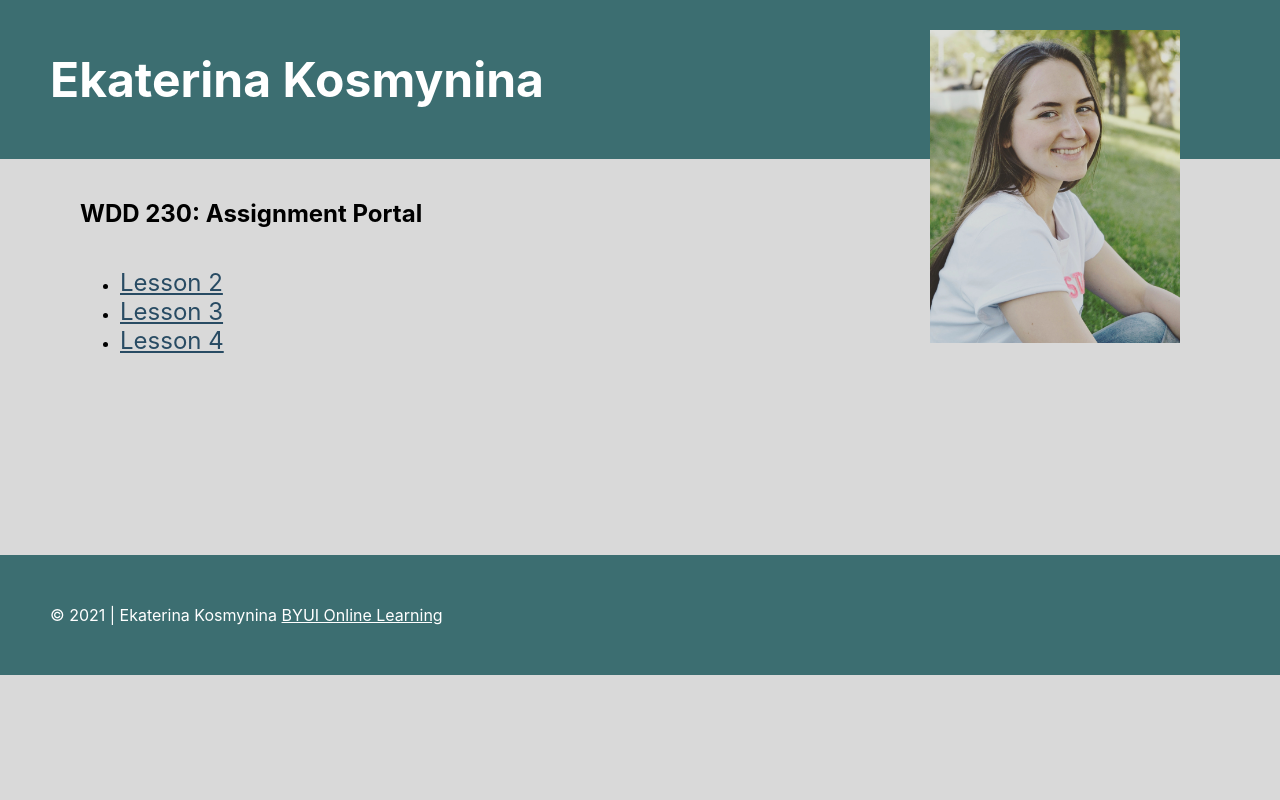
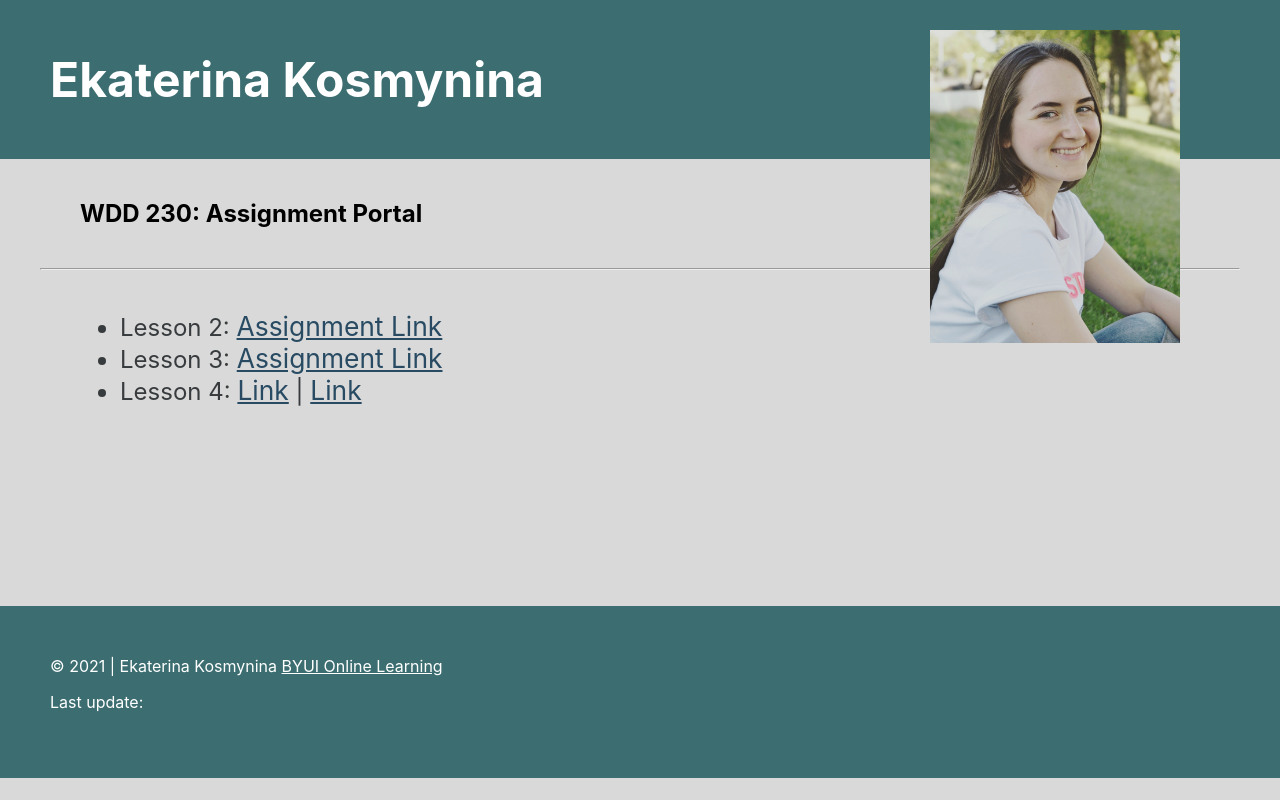
Before and after one commit to katekosm/katekosm.github.io, a plain HTML site: page index.html in a window 1280 px wide. Drawn offline with Linux system fonts and the light colour scheme.

Commit message:
made some changes

```diff
--- a/index.html
+++ b/index.html
@@ -19,17 +19,18 @@
 
     <div class="main">
         <h2 class="main1">WDD 230: Assignment Portal</h2>
+        <hr>
 
         <nav class="main">
             <ul class="assignments">
-                <li class="link1">
-                    <a href="lesson2/index.html" class="href">Lesson 2</a>
+                <li class="link1"> Lesson 2:
+                    <a href="lesson2/index.html" class="href">Assignment Link</a>
                 </li>
-                <li class="link1">
-                    <a href="lesson2/index.html" class="href">Lesson 3</a>
+                <li class="link1"> Lesson 3:
+                    <a href="lesson3/index.html" class="href">Assignment Link</a>
                 </li>
-                <li class="link1">
-                    <a href="lesson2/index.html" class="href">Lesson 4</a>
+                <li class="link1"> Lesson 4:
+                    <a href="#" class="href">Link</a> | <a href="lesson2/index.html" class="href">Link</a>
                 </li>
             </ul>
         </nav>
@@ -39,6 +40,8 @@
         <div class="footer">©
             <span id="year"></span>
              | Ekaterina Kosmynina <a href="https://www.byui.edu/online" class="byui">BYUI Online Learning</a>
+
+             <p>Last update:<span id="update"></span></p>
         </div>
     </footer>
     <script src="index.js"></script>
--- a/index.js
+++ b/index.js
@@ -1,2 +1,9 @@
 const yearElement = document.querySelector("#year");
 yearElement.innerText = new Date().getFullYear();
+
+const dayName = 'Wednesday';
+const monthName = 'April';
+const year = '2021';
+const d = new Date();
+
+const fulldate = `${dayName}, ${d.getDate()}, ${monthName} ${year}`;
--- a/style.css
+++ b/style.css
@@ -38,8 +38,18 @@ img {
 
 .href {
 
+    font-size: 1.1em;
+    color: #284B63;
+}
+
+.link1 {
     font-size: 1.5em;
-    color: #284B63;
+    color: #373b3d;
+}
+
+hr {s
+    margin: 0;
+    border-width: 1px;
 }
 
 footer {
```
